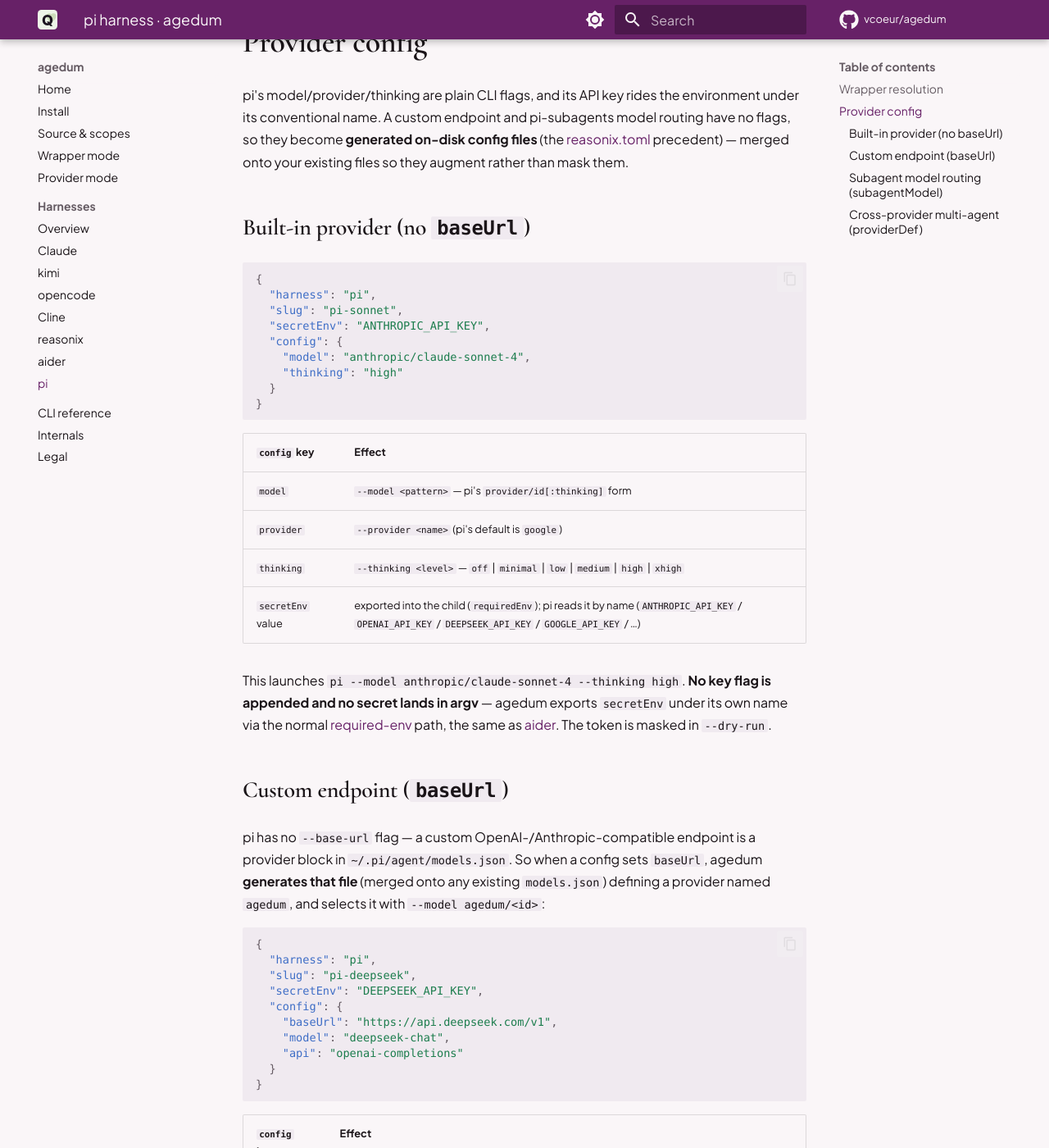
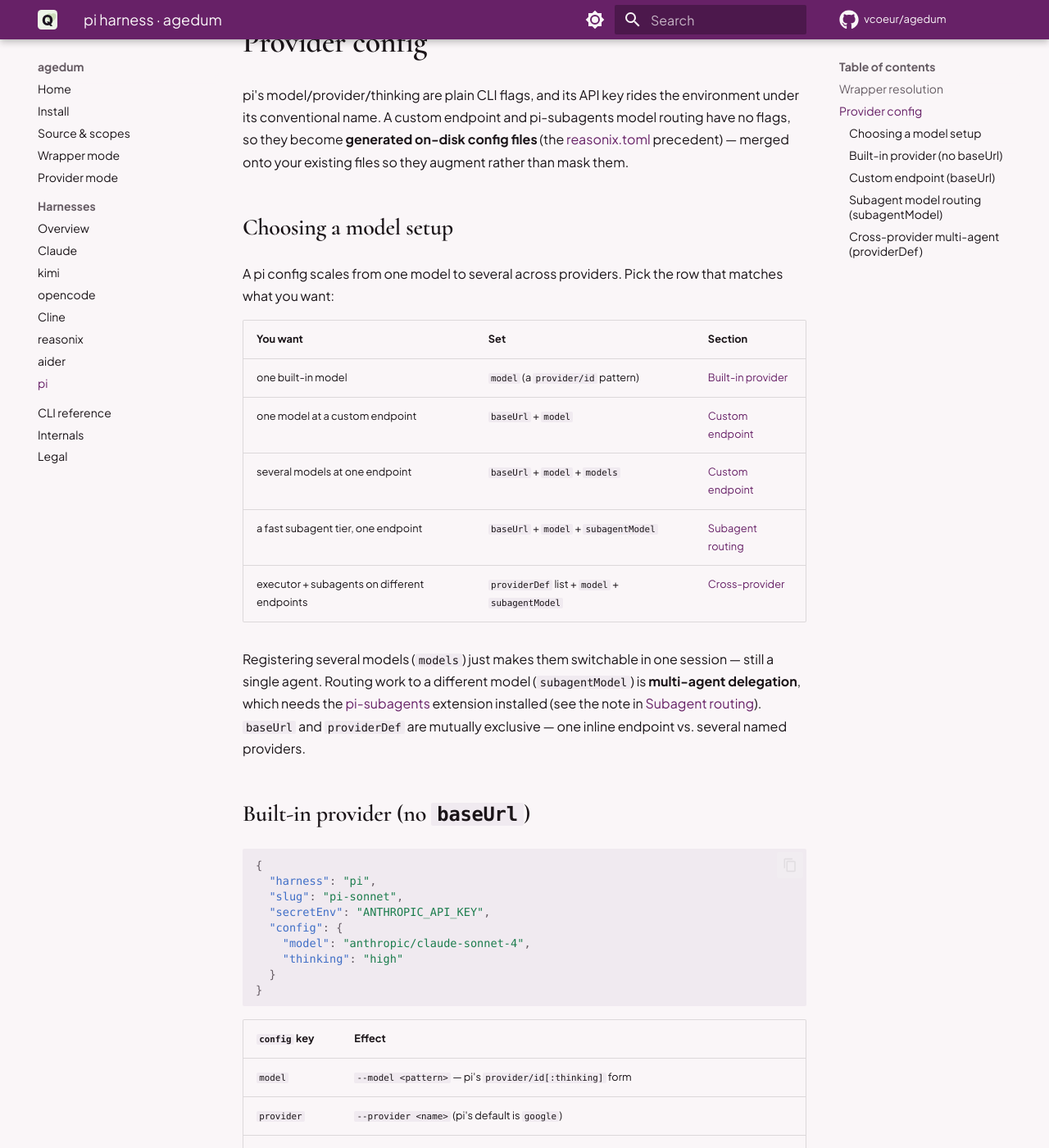
Before and after one commit to vcoeur/agedum, an MkDocs documentation site: the page built from docs/harnesses/pi.md, in a window 1280 px wide and 1400 px high, scrolled down 1270 px. Shown: the whole window at 82% size. Built offline with MkDocs 1.6.1 and Material for MkDocs 9.7.7, drawn with Linux system fonts in a browser that asks for light colours; comment, search, counter and statistics services are not loaded; some of the changed text lies outside the part shown.

Commit message:
Doc pi multi-model setups + pi-subagents package requirement
- docs/harnesses/pi.md: a 'Choosing a model setup' ladder (one model → models
  list → executor+subagent on one endpoint → cross-provider providerDef) so the
  multi-model story is in one place.
- A prominent note that subagentModel needs the pi-subagents extension installed
  (pi install npm:pi-subagents): pi core has no subagents and ignores subagents.*,
  so without it the generated settings.json is inert (single agent, no error).
  agedum configures but never installs.

```diff
--- a/docs/harnesses/pi.md
+++ b/docs/harnesses/pi.md
@@ -48,6 +48,25 @@
 its conventional name. A custom endpoint and pi-subagents model routing have no flags, so they
 become **generated on-disk config files** (the [reasonix.toml](reasonix.md#custom-endpoint)
 precedent) — merged onto your existing files so they augment rather than mask them.
+
+### Choosing a model setup { #multiple-models }
+
+A pi config scales from one model to several across providers. Pick the row that matches what
+you want:
+
+| You want | Set | Section |
+|---|---|---|
+| one built-in model | `model` (a `provider/id` pattern) | [Built-in provider](#built-in-provider-no-baseurl) |
+| one model at a custom endpoint | `baseUrl` + `model` | [Custom endpoint](#custom-endpoint) |
+| several models at one endpoint | `baseUrl` + `model` + `models` | [Custom endpoint](#custom-endpoint) |
+| a fast subagent tier, one endpoint | `baseUrl` + `model` + `subagentModel` | [Subagent routing](#subagent-routing) |
+| executor + subagents on different endpoints | `providerDef` list + `model` + `subagentModel` | [Cross-provider](#provider-def) |
+
+Registering several models (`models`) just makes them switchable in one session — still a
+single agent. Routing work to a different model (`subagentModel`) is **multi-agent
+delegation**, which needs the [pi-subagents](https://pi.dev/packages/pi-subagents) extension
+installed (see the note in [Subagent routing](#subagent-routing)). `baseUrl` and `providerDef`
+are mutually exclusive — one inline endpoint vs. several named providers.
 
 ### Built-in provider (no `baseUrl`)
 
@@ -131,7 +150,20 @@
 `subagentModel` makes agedum **generate `~/.pi/agent/settings.json`** routing every built-in
 agent — `scout`, `researcher`, `planner`, `worker`, `reviewer`, `context-builder`, `oracle`,
 `delegate` — to one model (the [opencode](opencode.md)-flash / reasonix-`subagentModel`
-analog). It is merged onto your existing `settings.json`, so other settings are untouched.
+analog). It is merged onto your existing `settings.json`, so other settings (e.g. the
+`packages` list) are untouched.
+
+!!! note "`subagentModel` requires the pi-subagents extension"
+    Subagents are **not** part of pi core — they come from the
+    [pi-subagents](https://pi.dev/packages/pi-subagents) extension. Install it on the host
+    once: `pi install npm:pi-subagents` (it registers under `settings.json` `packages`).
+    Without it, pi ignores the `subagents.*` keys, so the generated `settings.json` is
+    **inert** and pi runs as a single agent on `model` — no error, just no delegation. agedum
+    writes the routing config but does **not** install the package (installing is a host
+    action, not something a launch should do). Confirm the extension is present with
+    `pi list` (or the `/subagents-doctor` command inside pi). The same applies to the
+    DeepSeek/Kimi `*-flash` provider configs in agentsconf: they assume pi-subagents is
+    installed.
 
 A strong executor with a fast subagent tier on one custom endpoint — both ids land in the
 generated `models.json` `models` list, and the subagent override routes to `agedum/<sub>`:
```
